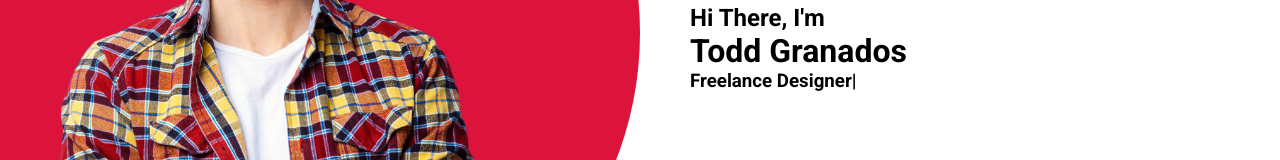
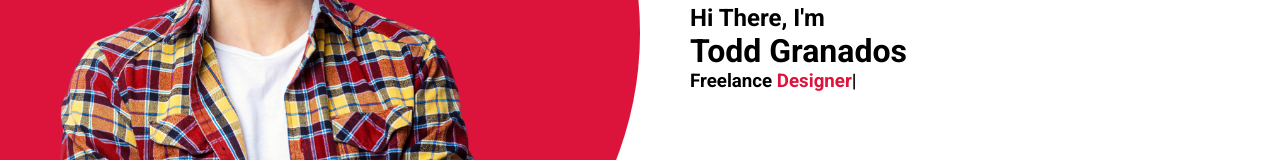
Before and after one commit to Thetodd7/react-portfolio, a React (Create React App) app: page / in a window 1280 px wide. Shown: the part 387-547 px from the top of the page. Built offline with nearby package versions, Linux system fonts and the light colour scheme.

Commit message:
added color text

```diff
--- a/src/components/intro/Intro.jsx
+++ b/src/components/intro/Intro.jsx
@@ -13,7 +13,9 @@ export default function Intro() {
       strings: ["Developer", "Designer", "Content Creator"],
     });
   }, []);
-
+ let style = {
+   colorText: {color: "crimson"}
+ }
   return (
     <div className="intro" id="intro">
       <div className="left">
@@ -26,7 +28,7 @@ export default function Intro() {
           <h2> Hi There, I'm</h2>
           <h1>Todd Granados</h1>
           <h3>
-            Freelance <span ref={textRef}></span>
+            Freelance <span ref={textRef} style={style.colorText} ></span>
           </h3>
         </div>
         <a href="#portfolio">
--- a/src/components/portfolio/Portfolio.jsx
+++ b/src/components/portfolio/Portfolio.jsx
@@ -3,7 +3,20 @@ import "./portfolio.scss"
 export default function Portfolio() {
     return (
         <div className="portfolio" id="portfolio">
+          <h1>Portfolio</h1>
+          <ul>
+            <li>Featured</li>
+            <li>Web App</li>
+            <li>Mobile App</li>
+            <li>Desing</li>
+            <li>Branding</li>
 
+          </ul>
+          <div className="container">
+              <div className="item">
+                  <img src="" alt=""/>
+              </div>
+          </div>
         </div>
     )
 }
```
